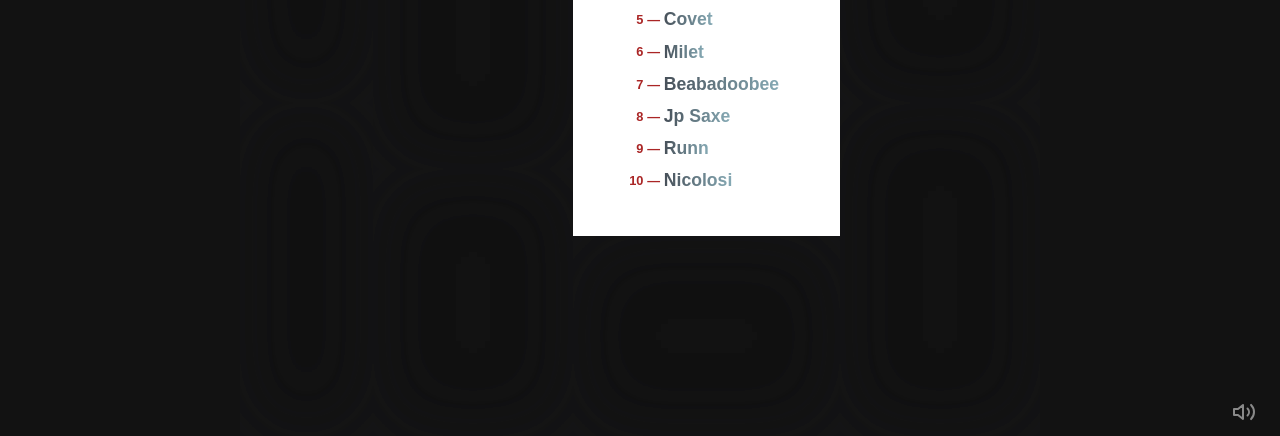
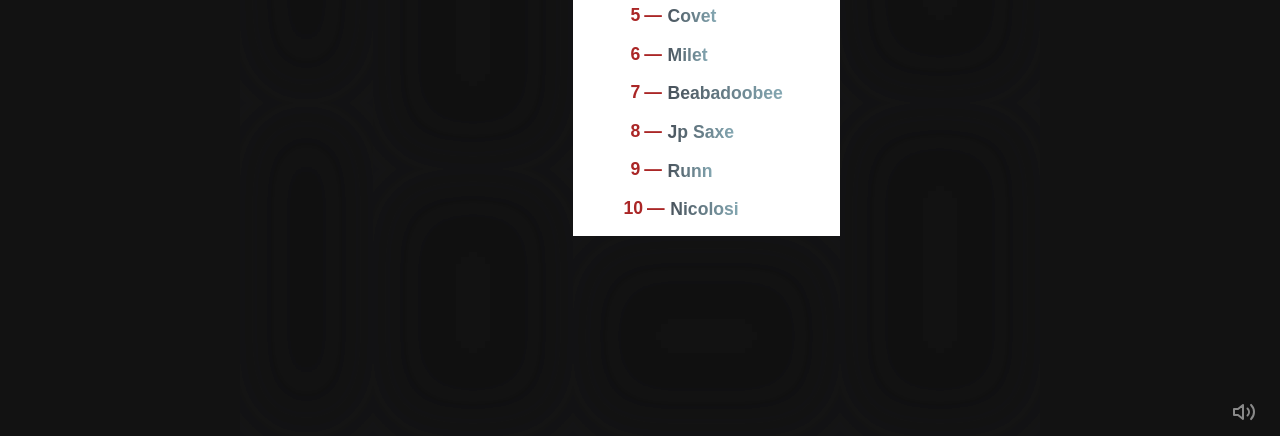
Before and after one commit to Neyen108/nov_top_10_website, a plain HTML site: page index.html in a window 1280 px wide. Shown: the part 364-800 px from the top of the page. Drawn offline with nearby package versions, Linux system fonts and the light colour scheme; a web font is replaced by a local one.

Commit message:
made corrections in the css

```diff
--- a/css/build/global.css
+++ b/css/build/global.css
@@ -310,7 +310,7 @@
 .list-wrapper .list__item {
   cursor: pointer;
   font-size: calc(0.022 * var(--size));
-  padding: calc(0.007 * var(--size)) 2rem;
+  padding: calc(0.011 * var(--size)) 2rem;
   white-space: nowrap;
   transition: background-color 1s, color 1s;
   user-select: none;
@@ -342,12 +342,10 @@
 
 .list-wrapper .list__number {
   margin-right: -0.2rem;
-  font-size: 0.8rem;
   position: relative;
   top: -0.075rem;
   padding: 0.125rem;
   color: #aa2626;
-
   font-weight: 700;
 }
 
@@ -362,6 +360,7 @@
   -webkit-background-clip: text;
   background-clip: text;
   -webkit-text-fill-color: transparent;
+  padding: 0.125rem;
 }
 
 .detail {
```
